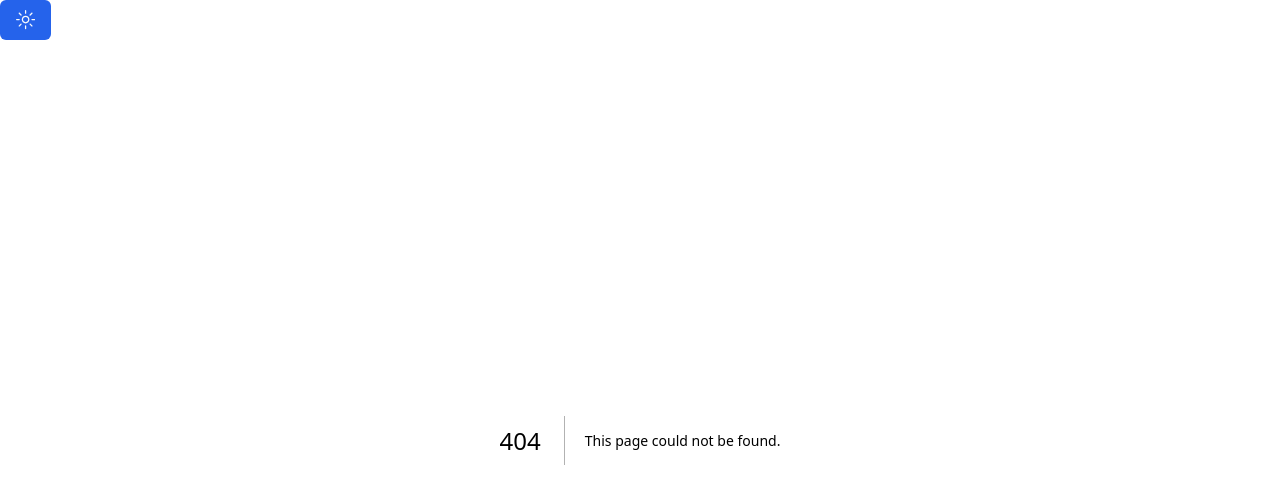
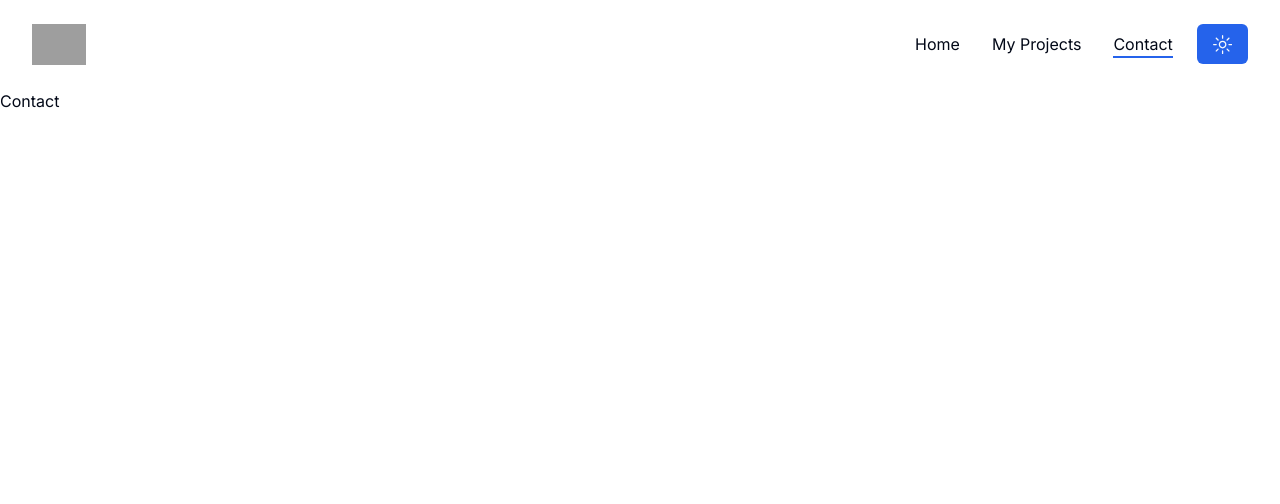
Before and after one commit to Binuse4/myportfolio, a Next.js app: page /contact in a window 1280 px wide. Before the commit this address had no page. Shown: the top 504 px of the page. Built offline with nearby package versions, Linux system fonts and the light colour scheme; grey boxes are pictures that could not be loaded.

Commit message:
feat: :zap: NavBar

```diff
--- /dev/null
+++ b/app/contact/page.jsx
@@ -0,0 +1,10 @@
+import React from 'react';
+
+const Contact = () => {
+    return (
+        <div>Contact</div>
+    )
+
+}
+
+export default Contact;
--- /dev/null
+++ b/app/projects/page.jsx
@@ -0,0 +1,10 @@
+import React from 'react';
+
+const Projects = () => {
+    return (
+        <div>Projects Page</div>
+    )
+
+}
+
+export default Projects;
--- a/components/Header.jsx
+++ b/components/Header.jsx
@@ -1,9 +1,49 @@
+'use client';
+import React, {useState , useEffect} from "react";
+
+//components
+import Logo from "./Logo";
+import Nav from "./Nav";
+import MobileNav from "./MobileNav";
 import ThemeToggler from "./ThemeToggler";
+import { usePathname } from "next/navigation";
 
 const Header = () => {
+    const [header , setHeader] = useState(false);
+    const pathname = usePathname();
+
+    useEffect (() => {
+        const scrollYPos = window.addEventListener('scroll', ()=> {
+            window.scrollY > 50 ? setHeader(true) : setHeader(false);
+        });
+
+        //remove event
+        return ()=> window.removeEventListener('scroll' , scrollYPos);
+    });
     return (
-        <header>
-            <ThemeToggler/>
+        <header className={` ${
+            header
+            ? 'py-4 bg-white shadow-lg dark:bg-accent'
+            : 'py-6 dark:bg-transparent'}
+            sticky top-0 z-30 transition-all
+            ${pathname === '/' && 'bg-[#fef9f5]'}`}>
+            <div className='container mx-auto'>
+                <div className='flex justify-between items-center'>
+                    <Logo/>
+                        <div className='flex items-center gap-x-6'>
+                            {/* Nav */}
+                            <Nav
+                                containerStyles='hidden xl:flex gap-x-8 items-center'
+                                linkStyles='relative hover:text-primary transition-all'
+                                underlineStyles='absolute left-0 top-full h-[2px] bg-primary w-full'/>
+                            <ThemeToggler/>
+                            {/* Mobile Nav */}
+                            <div className='xl:hidden'>
+                                <MobileNav/>
+                            </div>
+                        </div>
+                </div>
+            </div>
         </header>
     )
 
--- /dev/null
+++ b/components/Logo.jsx
@@ -0,0 +1,13 @@
+import Link from 'next/link';
+import Image from 'next/image';
+
+const Logo = () => {
+    return (
+        <Link href='/'>
+            <Image src='/logo.svg' width={54} height={54} priority alt=''/>
+        </Link>
+    )
+
+};
+
+export default Logo;
--- /dev/null
+++ b/components/MobileNav.jsx
@@ -0,0 +1,8 @@
+const MobileNav = () => {
+    return (
+        <div>MobileNav</div>
+    )
+
+}
+
+export default MobileNav;
--- /dev/null
+++ b/components/Nav.jsx
@@ -0,0 +1,47 @@
+
+//link next js
+import Link from 'next/link';
+
+//next hooks
+import { usePathname } from 'next/navigation';
+
+//framer motion
+import { motion } from 'framer-motion';
+
+const links = [
+    { path: '/', name: 'home' },
+    { path: '/projects', name: 'my projects' },
+    { path: '/contact', name: 'contact' }
+];
+
+
+const Nav = ({ containerStyles , linkStyles , underlineStyles }) => {
+    const path = usePathname();
+    return (
+    <nav className={`${containerStyles}`}>
+        {links.map((link, index) => {
+            return (
+                <Link
+                    href={link.path}
+                    key={index}
+                    className={`capitalize ${linkStyles}`}
+                >
+                    {link.path === path && (
+                        <motion.span
+                            initial={{ y: '-100%'}}
+                            animate={{y:0}}
+                            transition={{type: 'tween'}}
+                            layoutId='underline'
+                            className={`${underlineStyles}`}
+                            />
+                    )}
+                    {link.name}
+                </Link>
+            );
+        })}
+    </nav>
+    );
+
+};
+
+export default Nav;
```
